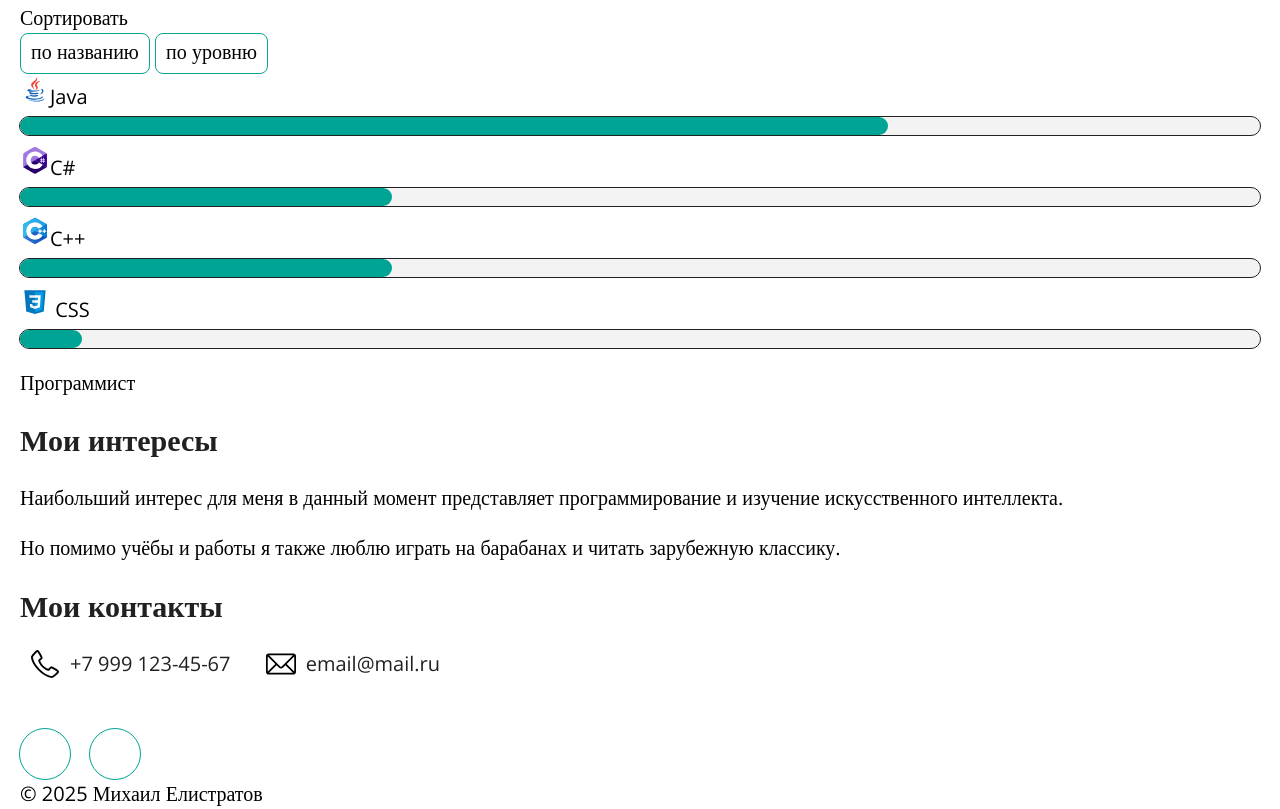
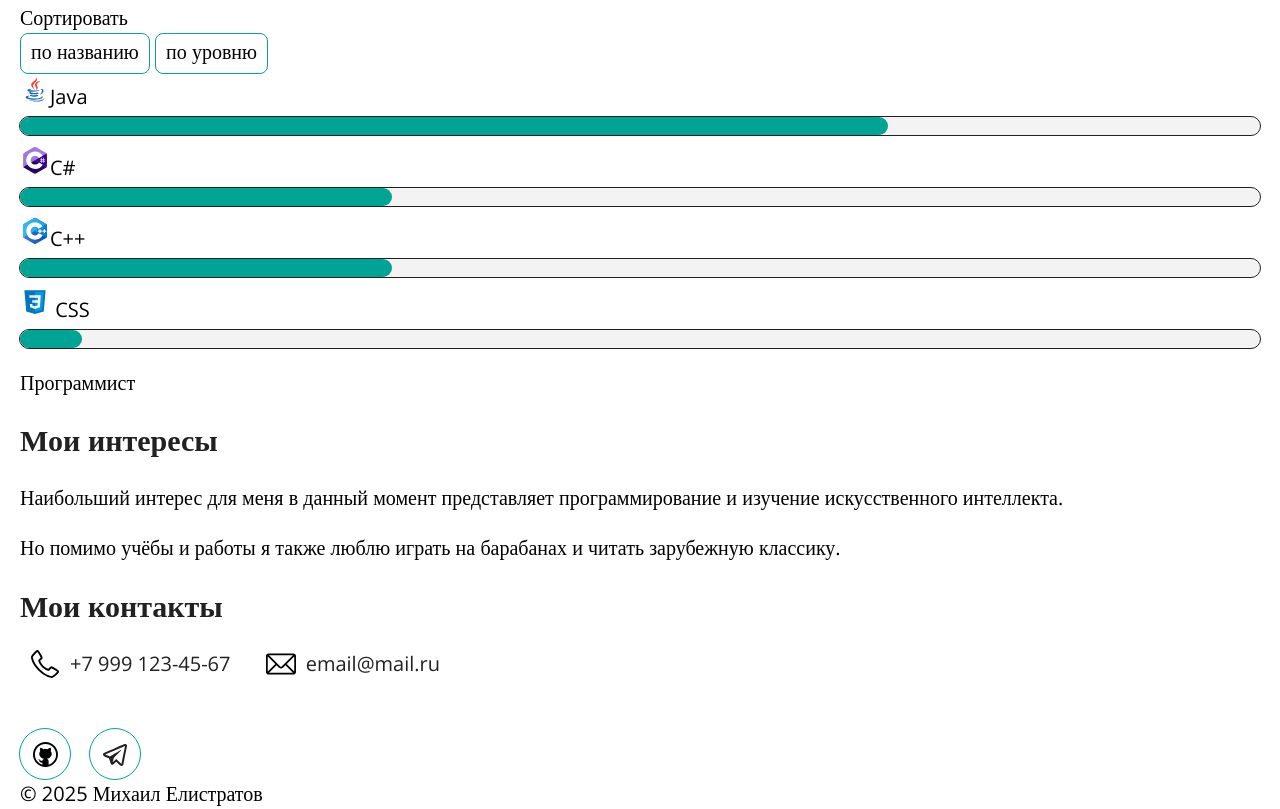
Before and after one commit to mikl14/tech_internet, a plain HTML site: page index.html in a window 1280 px wide. Shown: the part 1185-1994 px from the top of the page. Drawn offline with nearby package versions, Linux system fonts and the light colour scheme.

Commit message:
изменен путь в css

```diff
--- a/css/style.css
+++ b/css/style.css
@@ -197,10 +197,10 @@ a{
 }
 
 .social_link_github{
-    background-image: url("./icons/github.svg");
+    background-image: url("../icons/github.svg");
 }
 
 .social_link_telegram{
     margin-left: 20px;
-    background-image: url("./icons/telegram.svg");
+    background-image: url("../icons/telegram.svg");
 }
```
